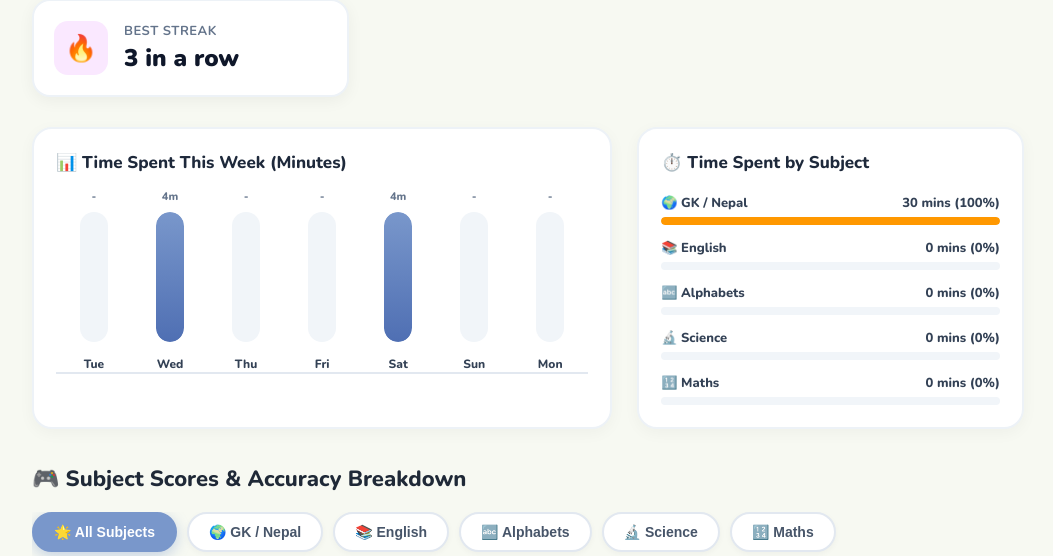
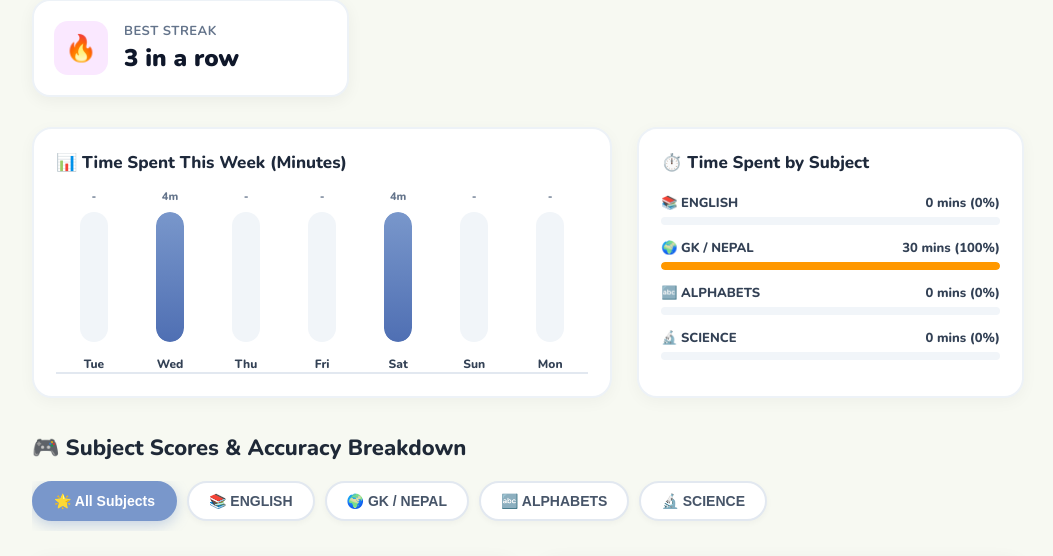
Before and after one commit to 248034nikita-jpg/Gyan_Setu, a PHP site: page /progress.php in a window 1280 px wide. Shown: the part 383-939 px from the top of the page, without its empty margins (112-1165 px from the left). Run offline with PHP 8.4, Linux system fonts and the light colour scheme; the visitor is signed in with stand-in values (Sample User, id 1); data comes from the database, SQL or seed files in the repository.

Commit message:
additional changes to progress dashboard

```diff
--- a/progress.php
+++ b/progress.php
@@ -122,10 +122,9 @@ $capybara_facts_done = (int)($capybara_stats['facts_seen'] ?? 0);
 $stmt->close();
 
 // --- Estimate Time Spent ---
-// Estimate ~4 minutes per round in scores + ~2 minutes per word/fact attempt
 $estimated_time_minutes = ($total_rounds_played * 4) + ($alphabets_words_done * 2) + ($capybara_facts_done * 2);
 if ($total_rounds_played > 0 && $estimated_time_minutes < 15) {
-    $estimated_time_minutes = 15; // default minimum baseline for active kids
+    $estimated_time_minutes = 15;
 }
 $time_hours = floor($estimated_time_minutes / 60);
 $time_mins  = $estimated_time_minutes % 60;
@@ -163,20 +162,19 @@ while ($row = $res->fetch_assoc()) {
 }
 $stmt->close();
 
-// Max time for chart scaling
 $max_weekly_time = 1;
 foreach ($weekly_activity as $wa) {
     if ($wa['time_mins'] > $max_weekly_time) $max_weekly_time = $wa['time_mins'];
 }
 
-// --- Fetch Game-by-Game Performance (Differentiated by Subject) ---
-// Base definition of known games with their subject mapping, covers, and play links
+// --- Game Catalog & Subject Mapping ---
 $game_catalog = [
     1 => [
         'game_id' => 1,
         'title' => 'Word Whack',
         'subject' => 'english',
         'subject_label' => '📚 ENGLISH',
+        'icon' => '📚',
         'cover' => 'wack-a-mole/assets/thumbnail.jpg',
         'play_url' => 'wack-a-mole/index.php?child_id=' . $child_id,
         'border_color' => '#2196f3',
@@ -187,6 +185,7 @@ $game_catalog = [
         'title' => 'Capybara Nepal Adventure',
         'subject' => 'gk',
         'subject_label' => '🌍 GK / NEPAL',
+        'icon' => '🌍',
         'cover' => 'games/capybara-platformer-quiz/assets/cover.png',
         'play_url' => 'games/capybara-platformer-quiz/index.html',
         'border_color' => '#ff9800',
@@ -197,6 +196,7 @@ $game_catalog = [
         'title' => 'Alphabet Adventure',
         'subject' => 'alphabets',
         'subject_label' => '🔤 ALPHABETS',
+        'icon' => '🔤',
         'cover' => 'games/alphabet-adventure/assets/cover.jpg',
         'play_url' => 'games/alphabet-adventure/index.php',
         'border_color' => '#4caf50',
@@ -207,6 +207,7 @@ $game_catalog = [
         'title' => 'Quiz & Flashcards',
         'subject' => 'science',
         'subject_label' => '🔬 SCIENCE',
+        'icon' => '🔬',
         'cover' => 'games/quiz_flashcard/assets/cover.png',
         'play_url' => 'games/quiz_flashcard/quiz_flashcard.html',
         'border_color' => '#9c27b0',
@@ -217,12 +218,26 @@ $game_catalog = [
         'title' => 'Hangman Spelling',
         'subject' => 'english',
         'subject_label' => '📚 ENGLISH',
+        'icon' => '📚',
         'cover' => 'games/hangman/cover.png',
         'play_url' => 'games/hangman/index.php',
         'border_color' => '#21f37c',
         'age' => 'Ages 6-10'
     ]
 ];
+
+// Dynamically extract ONLY active subjects that have games available
+$active_subject_tabs = [];
+foreach ($game_catalog as $g) {
+    $s_key = $g['subject'];
+    if (!isset($active_subject_tabs[$s_key])) {
+        $active_subject_tabs[$s_key] = [
+            'key' => $s_key,
+            'label' => $g['subject_label'],
+            'icon' => $g['icon']
+        ];
+    }
+}
 
 // Fetch per-game stats from scores
 $game_stats = [];
@@ -249,14 +264,21 @@ while ($row = $res->fetch_assoc()) {
 }
 $stmt->close();
 
-// Compute Subject-based Time & Stats Summary
-$subject_stats = [
-    'gk' => ['name' => 'GK / Nepal', 'icon' => '🌍', 'color' => '#ff9800', 'time_mins' => 0, 'rounds' => 0],
-    'english' => ['name' => 'English', 'icon' => '📚', 'color' => '#2196f3', 'time_mins' => 0, 'rounds' => 0],
-    'alphabets' => ['name' => 'Alphabets', 'icon' => '🔤', 'color' => '#4caf50', 'time_mins' => 0, 'rounds' => 0],
-    'science' => ['name' => 'Science', 'icon' => '🔬', 'color' => '#9c27b0', 'time_mins' => 0, 'rounds' => 0],
-    'maths' => ['name' => 'Maths', 'icon' => '🔢', 'color' => '#e91e63', 'time_mins' => 0, 'rounds' => 0]
-];
+// Compute Subject-based Time & Stats Summary for active subjects only
+$subject_stats = [];
+foreach ($active_subject_tabs as $s_key => $s_meta) {
+    $subject_stats[$s_key] = [
+        'name' => str_replace(['📚 ', '🌍 ', '🔤 ', '🔬 '], '', $s_meta['label']),
+        'icon' => $s_meta['icon'],
+        'color' => '#7997cb',
+        'time_mins' => 0,
+        'rounds' => 0
+    ];
+}
+if (isset($subject_stats['gk'])) $subject_stats['gk']['color'] = '#ff9800';
+if (isset($subject_stats['english'])) $subject_stats['english']['color'] = '#2196f3';
+if (isset($subject_stats['alphabets'])) $subject_stats['alphabets']['color'] = '#4caf50';
+if (isset($subject_stats['science'])) $subject_stats['science']['color'] = '#9c27b0';
 
 foreach ($game_catalog as $gid => $gdef) {
     $sub = $gdef['subject'];
@@ -266,14 +288,14 @@ foreach ($game_catalog as $gid => $gdef) {
         $subject_stats[$sub]['time_mins'] += ($r * 4);
     }
 }
-if ($alphabets_words_done > 0) {
+if (isset($subject_stats['alphabets']) && $alphabets_words_done > 0) {
     $subject_stats['alphabets']['time_mins'] += ($alphabets_words_done * 2);
 }
-if ($capybara_facts_done > 0) {
+if (isset($subject_stats['gk']) && $capybara_facts_done > 0) {
     $subject_stats['gk']['time_mins'] += ($capybara_facts_done * 2);
 }
 
-// --- Fetch Recent Activities Log ---
+// --- Fetch Recent Activities Log (Limit to 15 total in DB query) ---
 $recent_activities = [];
 $stmt = $conn->prepare("
     SELECT s.*, g.title as db_game_title, g.subject as db_subject
@@ -1006,14 +1051,12 @@ $stmt->close();
             <h2 class="section-title">🎮 Subject Scores & Accuracy Breakdown</h2>
         </div>
 
-        <!-- Subject Filter Tabs -->
+        <!-- Dynamic Subject Filter Tabs (Only showing active subjects that have games) -->
         <div class="subject-filter-bar">
-            <button type="button" class="subject-btn active" onclick="filterSubject('all', this)">🌟 All Subjects</button>
-            <button type="button" class="subject-btn" onclick="filterSubject('gk', this)">🌍 GK / Nepal</button>
-            <button type="button" class="subject-btn" onclick="filterSubject('english', this)">📚 English</button>
-            <button type="button" class="subject-btn" onclick="filterSubject('alphabets', this)">🔤 Alphabets</button>
-            <button type="button" class="subject-btn" onclick="filterSubject('science', this)">🔬 Science</button>
-            <button type="button" class="subject-btn" onclick="filterSubject('maths', this)">🔢 Maths</button>
+            <button type="button" class="subject-btn active" data-sub-key="all" onclick="filterSubject('all', this)">🌟 All Subjects</button>
+            <?php foreach ($active_subject_tabs as $sk => $smeta): ?>
+                <button type="button" class="subject-btn" data-sub-key="<?php echo $sk; ?>" onclick="filterSubject('<?php echo $sk; ?>', this)"><?php echo $smeta['label']; ?></button>
+            <?php endforeach; ?>
         </div>
 
         <!-- Games Grid -->
@@ -1096,7 +1135,9 @@ $stmt->close();
                 </div>
             <?php else: ?>
                 <div class="activity-feed-list" id="activityFeedList">
-                    <?php foreach ($recent_activities as $act):
+                    <?php
+                    $total_recent_count = count($recent_activities);
+                    foreach ($recent_activities as $idx => $act):
                         $gid = (int)$act['game_id'];
                         $ginfo = $game_catalog[$gid] ?? [
                             'title' => $act['db_game_title'] ?? 'Game Session',
@@ -1109,8 +1150,9 @@ $stmt->close();
                         else if ($acc < 60) $acc_pill_class = 'low';
 
                         $date_str = date('M j, Y g:i A', strtotime($act['date_played']));
+                        $is_extra = ($idx >= 3);
                     ?>
-                        <div class="activity-item" data-subject="<?php echo $ginfo['subject']; ?>">
+                        <div class="activity-item <?php echo $is_extra ? 'extra-activity' : ''; ?>" data-subject="<?php echo $ginfo['subject']; ?>" style="<?php echo $is_extra ? 'display: none;' : ''; ?>">
                             <div class="activity-left">
                                 <div class="activity-icon-bubble">🎮</div>
                                 <div class="activity-details">
@@ -1146,12 +1196,13 @@ $stmt->close();
 
     <script src="js/script.js"></script>
     <script>
+        let activitiesExpanded = false;
+
         // Subject Filtering Logic for Game Cards & Recent Activities
         function filterSubject(subjectKey, btnElement) {
-            // Update Active Button
             const buttons = document.querySelectorAll('.subject-filter-bar .subject-btn');
             buttons.forEach(btn => btn.classList.remove('active'));
-            btnElement.classList.add('active');
+            if (btnElement) btnElement.classList.add('active');
 
             // Filter Game Cards
             const gameCards = document.querySelectorAll('.game-progress-card');
@@ -1164,16 +1215,49 @@ $stmt->close();
                 }
             });
 
-            // Filter Activity Logs
+            // Filter Activity Logs with 3 item baseline
             const activityItems = document.querySelectorAll('.activity-item');
+            let matchingCount = 0;
+
             activityItems.forEach(item => {
                 const itemSub = item.getAttribute('data-subject');
-                if (subjectKey === 'all' || itemSub === subjectKey) {
-                    item.style.display = 'flex';
+                const matchesSubject = (subjectKey === 'all' || itemSub === subjectKey);
+
+                if (matchesSubject) {
+                    matchingCount++;
+                    if (activitiesExpanded || matchingCount <= 3) {
+                        item.style.display = 'flex';
+                    } else {
+                        item.style.display = 'none';
+                    }
                 } else {
                     item.style.display = 'none';
                 }
             });
+
+            // Update View More button based on matching activities count
+            const viewMoreBtn = document.getElementById('viewMoreActivitiesBtn');
+            if (viewMoreBtn) {
+                if (matchingCount > 3) {
+                    viewMoreBtn.style.display = 'inline-block';
+                    if (activitiesExpanded) {
+                        viewMoreBtn.innerHTML = 'Show Less ☝️';
+                    } else {
+                        const hiddenCount = matchingCount - 3;
+                        viewMoreBtn.innerHTML = 'View More Activities (' + hiddenCount + ' more) 👇';
+                    }
+                } else {
+                    viewMoreBtn.style.display = 'none';
+                }
+            }
+        }
+
+        // Toggle Expand / Collapse Recent Activities
+        function toggleViewMoreActivities() {
+            activitiesExpanded = !activitiesExpanded;
+            const activeSubBtn = document.querySelector('.subject-filter-bar .subject-btn.active');
+            const activeSub = activeSubBtn ? activeSubBtn.getAttribute('data-sub-key') : 'all';
+            filterSubject(activeSub, activeSubBtn);
         }
 
         // Profile Dropdown Toggle
```
Also changed, not shown: other parts of progress.php (+32 -5 lines).
